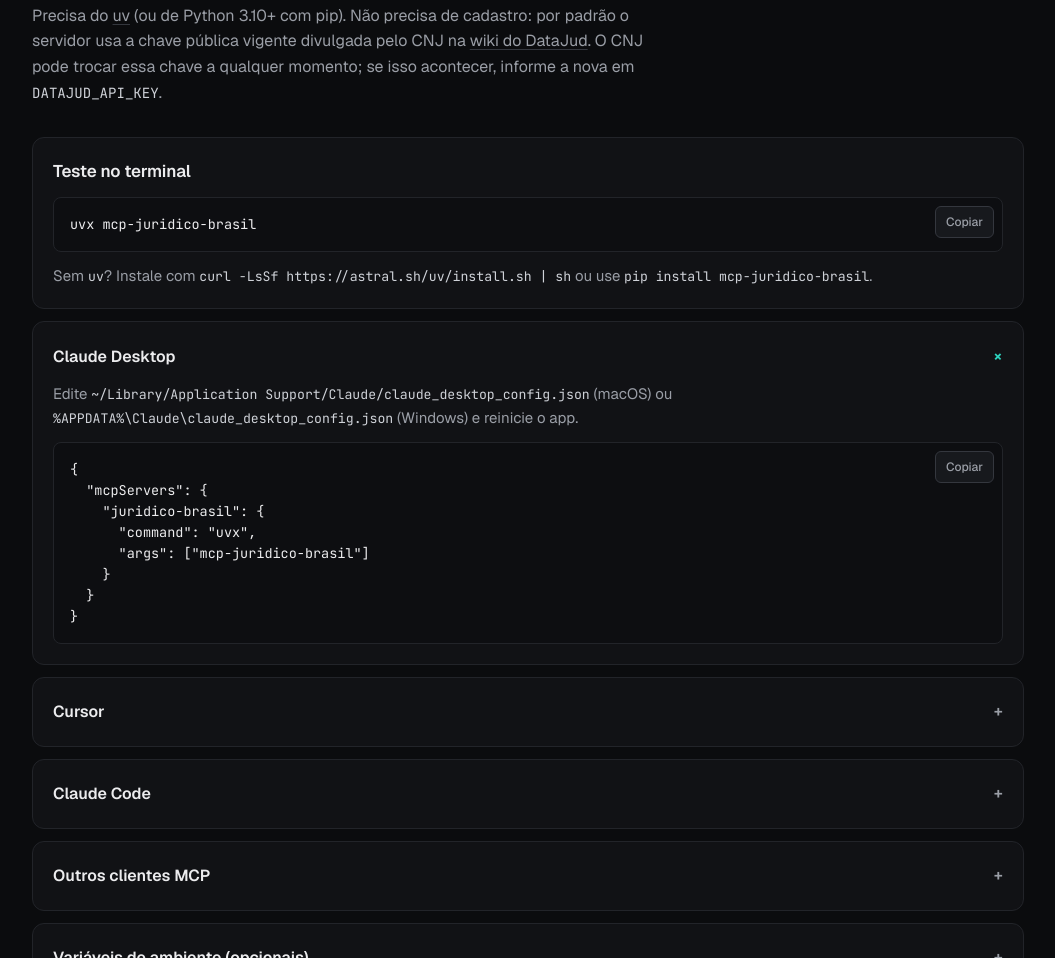
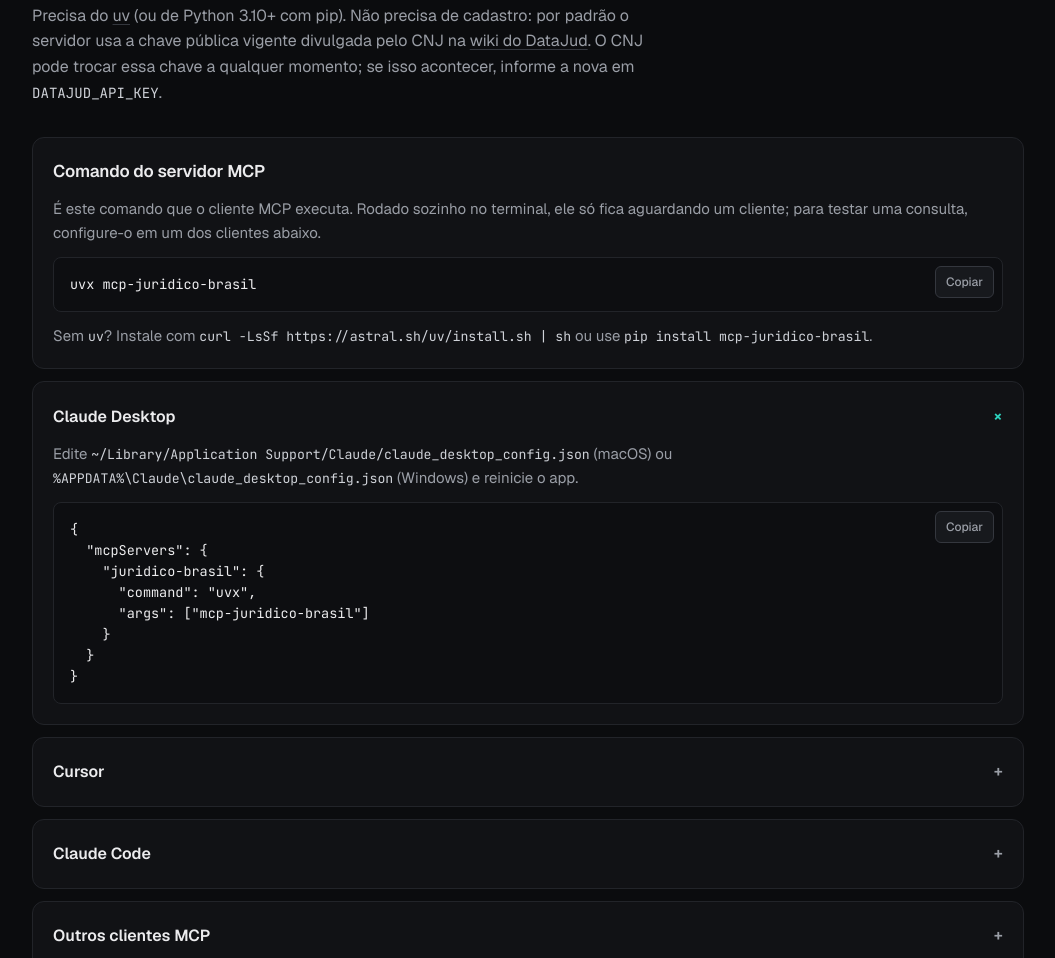
Before and after one commit to DeHor-Labs/mcp-juridico-brasil, a plain HTML site: page landing/index.html in a window 1280 px wide. Shown: the part 3467-4425 px from the top of the page, without its empty margins (112-1167 px from the left). Drawn offline with Linux system fonts and the light colour scheme.

Commit message:
docs: ajusta instrução do comando e cache das fontes da landing

```diff
--- a/landing/index.html
+++ b/landing/index.html
@@ -183,7 +183,8 @@
 
     <div class="steps">
       <div class="step">
-        <h3>Teste no terminal</h3>
+        <h3>Comando do servidor MCP</h3>
+        <p class="note">É este comando que o cliente MCP executa. Rodado sozinho no terminal, ele só fica aguardando um cliente; para testar uma consulta, configure-o em um dos clientes abaixo.</p>
         <div class="code"><pre><code>uvx mcp-juridico-brasil</code></pre><button class="copy" type="button">Copiar</button></div>
         <p class="note">Sem <code>uv</code>? Instale com <code>curl -LsSf https://astral.sh/uv/install.sh | sh</code> ou use <code>pip install mcp-juridico-brasil</code>.</p>
       </div>
```
Also changed, not shown: landing/vercel.json.
